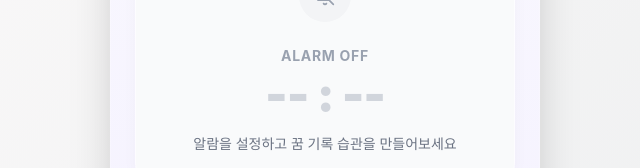
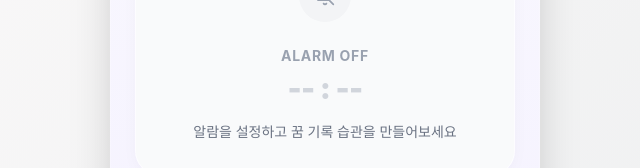
Before and after one commit to KU-DreamWeaver/DreamWeaber-Client, a React (Vite) app: page /alarm in a window 1280 px wide. Shown: the part 292-460 px from the top of the page, without its empty margins (315-955 px from the left). Built offline with nearby package versions, Linux system fonts and the light colour scheme; a web font is replaced by a local one.

Commit message:
style: Decrease alarm time text size, remove button transition, and clean up CSS vendor prefix.

```diff
--- a/src/index.css
+++ b/src/index.css
@@ -66,7 +66,6 @@ body,
 /* Glass Utilities */
 .glass-panel {
   backdrop-filter: blur(16px);
-  -webkit-backdrop-filter: blur(16px);
   border: 1px solid rgba(255, 255, 255, 0.5);
   box-shadow: 0 10px 40px -10px rgba(139, 92, 246, 0.15);
 }
--- a/src/pages/AlarmPage.tsx
+++ b/src/pages/AlarmPage.tsx
@@ -81,7 +81,7 @@ const AlarmPage: React.FC = () => {
 
             <div className="flex items-center justify-center gap-3">
               <h2
-                className={`text-5xl font-black tracking-tight transition-colors duration-300 ${
+                className={`text-3xl font-black tracking-tight transition-colors duration-300 ${
                   isEnabled ? "text-gray-800" : "text-gray-300"
                 }`}
               >
@@ -180,7 +180,7 @@ const AlarmPage: React.FC = () => {
               { icon: newState ? "⏰" : "🔕" }
             );
           }}
-          className={`w-full py-4 rounded-2xl font-bold text-lg transition-all duration-300 shadow-md hover:shadow-lg active:scale-[0.98] ${
+          className={`w-full py-4 rounded-2xl font-bold text-lg shadow-md hover:shadow-lg active:scale-[0.98] ${
             isEnabled
               ? "bg-white text-red-500 border border-red-100 hover:bg-red-50"
               : "bg-linear-to-r from-[#8E2DE2] to-[#4A00E0] text-white"
```
